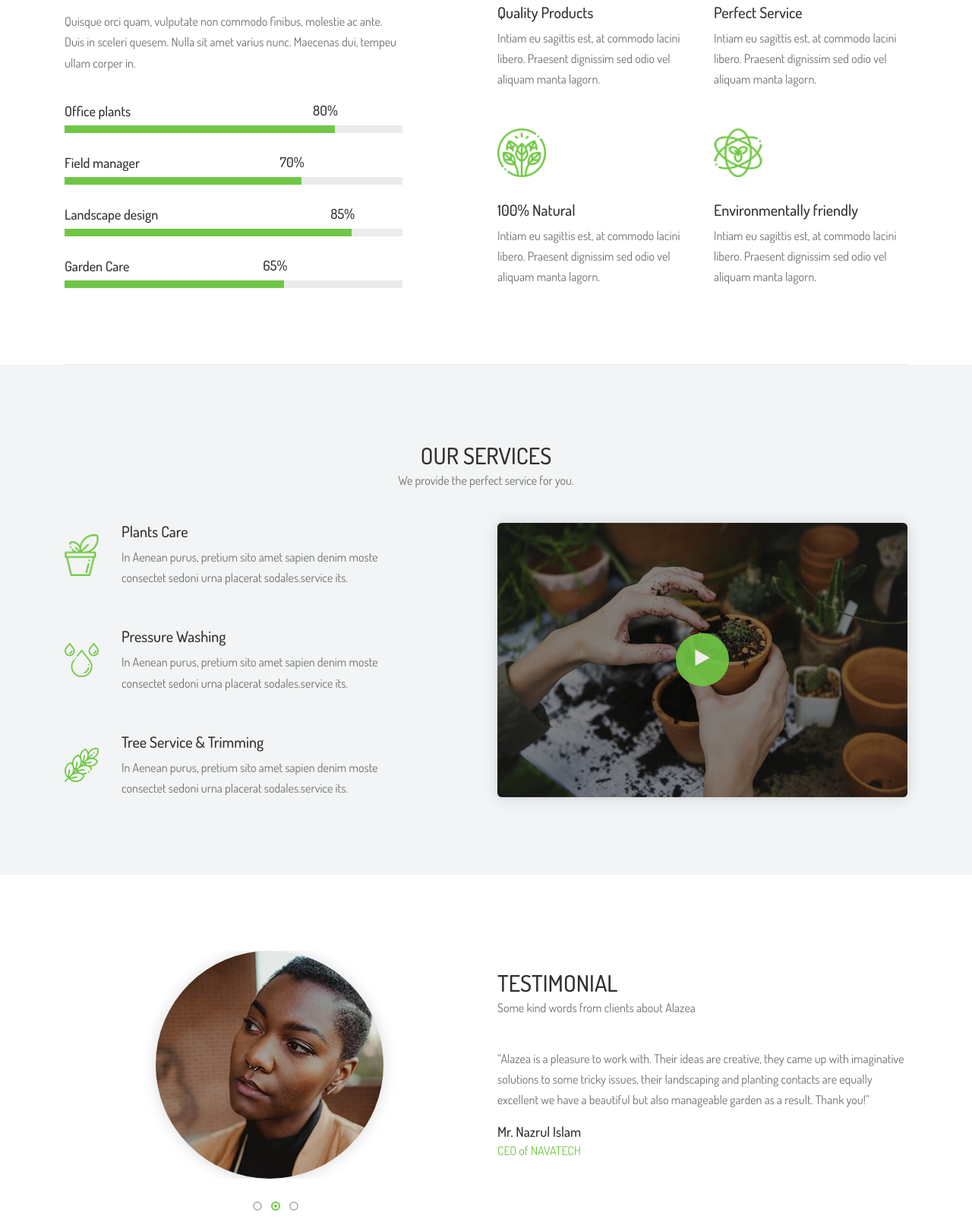
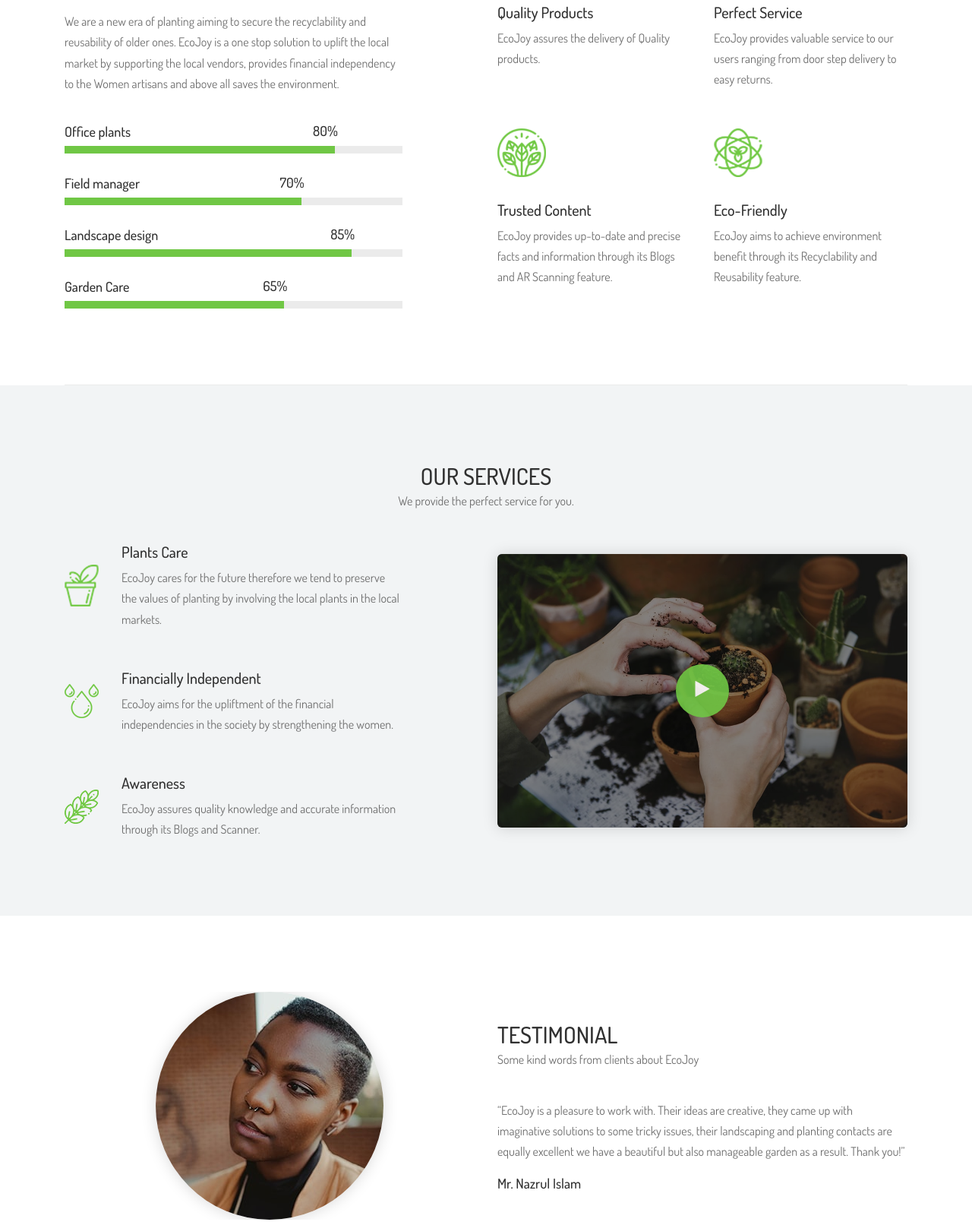
Before and after one commit to AsthaVarshney99/rakathon2022, a plain HTML site: page about.html in a window 1280 px wide. Shown: the part 545-2153 px from the top of the page at 76% size. Drawn offline with Linux system fonts and the light colour scheme; files whose address does not match are found by name.

Commit message:
changed section

```diff
--- a/about.html
+++ b/about.html
@@ -9,7 +9,7 @@
     <!-- The above 4 meta tags *must* come first in the head; any other head content must come *after* these tags -->
 
     <!-- Title -->
-    <title>Alazea - Gardening &amp; Landscaping HTML Template</title>
+    <title>EcoJoy - Gardening &amp; Landscaping HTML Template</title>
 
     <!-- Favicon -->
     <link rel="icon" href="img/core-img/favicon.ico">
@@ -191,7 +191,7 @@
                         <h2>ABOUT US</h2>
                         <p>We are leading in the plants service fields.</p>
                     </div>
-                    <p>Quisque orci quam, vulputate non commodo finibus, molestie ac ante. Duis in sceleri quesem. Nulla sit amet varius nunc. Maecenas dui, tempeu ullam corper in.</p>
+                    <p>We are a new era of planting aiming to secure the recyclability and reusability of older ones. EcoJoy is a one stop solution to uplift the local market by supporting the local vendors, provides financial independency to the Women artisans and above all saves the environment.</p>
 
                     <!-- Progress Bar Content Area -->
                     <div class="alazea-progress-bar mb-50">
@@ -249,7 +249,7 @@
                                 <div class="single-benefits-area">
                                     <img src="img/core-img/b1.png" alt="">
                                     <h5>Quality Products</h5>
-                                    <p>Intiam eu sagittis est, at commodo lacini libero. Praesent dignissim sed odio vel aliquam manta lagorn.</p>
+                                    <p>EcoJoy assures the delivery of Quality products.</p>
                                 </div>
                             </div>
 
@@ -258,7 +258,7 @@
                                 <div class="single-benefits-area">
                                     <img src="img/core-img/b2.png" alt="">
                                     <h5>Perfect Service</h5>
-                                    <p>Intiam eu sagittis est, at commodo lacini libero. Praesent dignissim sed odio vel aliquam manta lagorn.</p>
+                                    <p>EcoJoy provides valuable service to our users ranging from door step delivery to easy returns.</p>
                                 </div>
                             </div>
 
@@ -266,8 +266,8 @@
                             <div class="col-12 col-sm-6">
                                 <div class="single-benefits-area">
                                     <img src="img/core-img/b3.png" alt="">
-                                    <h5>100% Natural</h5>
-                                    <p>Intiam eu sagittis est, at commodo lacini libero. Praesent dignissim sed odio vel aliquam manta lagorn.</p>
+                                    <h5>Trusted Content</h5>
+                                    <p>EcoJoy provides up-to-date and precise facts and information through its Blogs and AR Scanning feature.</p>
                                 </div>
                             </div>
 
@@ -275,8 +275,8 @@
                             <div class="col-12 col-sm-6">
                                 <div class="single-benefits-area">
                                     <img src="img/core-img/b4.png" alt="">
-                                    <h5>Environmentally friendly</h5>
-                                    <p>Intiam eu sagittis est, at commodo lacini libero. Praesent dignissim sed odio vel aliquam manta lagorn.</p>
+                                    <h5>Eco-Friendly</h5>
+                                    <p>EcoJoy aims to achieve environment benefit through its Recyclability and Reusability feature.</p>
                                 </div>
                             </div>
                         </div>
@@ -321,7 +321,7 @@
                             <!-- Content -->
                             <div class="service-content">
                                 <h5>Plants Care</h5>
-                                <p>In Aenean purus, pretium sito amet sapien denim moste consectet sedoni urna placerat sodales.service its.</p>
+                                <p>EcoJoy cares for the future therefore we tend to preserve the values of planting by involving the local plants in the local markets.</p>
                             </div>
                         </div>
 
@@ -333,8 +333,8 @@
                             </div>
                             <!-- Content -->
                             <div class="service-content">
-                                <h5>Pressure Washing</h5>
-                                <p>In Aenean purus, pretium sito amet sapien denim moste consectet sedoni urna placerat sodales.service its.</p>
+                                <h5>Financially Independent</h5>
+                                <p>EcoJoy aims for the upliftment of the financial independencies in the society by strengthening the women.</p>
                             </div>
                         </div>
 
@@ -346,8 +346,8 @@
                             </div>
                             <!-- Content -->
                             <div class="service-content">
-                                <h5>Tree Service &amp; Trimming</h5>
-                                <p>In Aenean purus, pretium sito amet sapien denim moste consectet sedoni urna placerat sodales.service its.</p>
+                                <h5>Awareness</h5>
+                                <p>EcoJoy assures quality knowledge and accurate information through its Blogs and Scanner.</p>
                             </div>
                         </div>
 
@@ -387,12 +387,11 @@
                                         <!-- Section Heading -->
                                         <div class="section-heading">
                                             <h2>TESTIMONIAL</h2>
-                                            <p>Some kind words from clients about Alazea</p>
+                                            <p>Some kind words from clients about EcoJoy</p>
                                         </div>
-                                        <p>“Alazea is a pleasure to work with. Their ideas are creative, they came up with imaginative solutions to some tricky issues, their landscaping and planting contacts are equally excellent we have a beautiful but also manageable garden as a result. Thank you!”</p>
+                                        <p>“EcoJoy is a pleasure to work with. Their ideas are creative, they came up with imaginative solutions to some tricky issues, their landscaping and planting contacts are equally excellent we have a beautiful but also manageable garden as a result. Thank you!”</p>
                                         <div class="testimonial-author-info">
                                             <h6>Mr. Nick Jonas</h6>
-                                            <p>CEO of NAVATECH</p>
                                         </div>
                                     </div>
                                 </div>
@@ -412,12 +411,11 @@
                                         <!-- Section Heading -->
                                         <div class="section-heading">
                                             <h2>TESTIMONIAL</h2>
-                                            <p>Some kind words from clients about Alazea</p>
+                                            <p>Some kind words from clients about EcoJoy</p>
                                         </div>
-                                        <p>“Alazea is a pleasure to work with. Their ideas are creative, they came up with imaginative solutions to some tricky issues, their landscaping and planting contacts are equally excellent we have a beautiful but also manageable garden as a result. Thank you!”</p>
+                                        <p>“EcoJoy is a pleasure to work with. Their ideas are creative, they came up with imaginative solutions to some tricky issues, their landscaping and planting contacts are equally excellent we have a beautiful but also manageable garden as a result. Thank you!”</p>
                                         <div class="testimonial-author-info">
                                             <h6>Mr. Nazrul Islam</h6>
-                                            <p>CEO of NAVATECH</p>
                                         </div>
                                     </div>
                                 </div>
@@ -437,12 +435,11 @@
                                         <!-- Section Heading -->
                                         <div class="section-heading">
                                             <h2>TESTIMONIAL</h2>
-                                            <p>Some kind words from clients about Alazea</p>
+                                            <p>Some kind words from clients about EcoJoy</p>
                                         </div>
-                                        <p>“Alazea is a pleasure to work with. Their ideas are creative, they came up with imaginative solutions to some tricky issues, their landscaping and planting contacts are equally excellent we have a beautiful but also manageable garden as a result. Thank you!”</p>
+                                        <p>“EcoJoy is a pleasure to work with. Their ideas are creative, they came up with imaginative solutions to some tricky issues, their landscaping and planting contacts are equally excellent we have a beautiful but also manageable garden as a result. Thank you!”</p>
                                         <div class="testimonial-author-info">
                                             <h6>Mr. Jonas Nick</h6>
-                                            <p>CEO of NAVATECH</p>
                                         </div>
                                     </div>
                                 </div>
@@ -531,7 +528,7 @@
                     <!-- Section Heading -->
                     <div class="section-heading text-center">
                         <h2>OUR TEAM</h2>
-                        <p>A team of dedicated experienced professionals.</p>
+                        <p>A team of dedicated and enthusiastic learners.</p>
                     </div>
                 </div>
             </div>
@@ -554,8 +551,8 @@
                         </div>
                         <!-- Team Member Info -->
                         <div class="team-member-info mt-30">
-                            <h5>Joseph Corbin</h5>
-                            <p>CEO &amp; Founder</p>
+                            <h5>Anvansh</h5>
+                            <p>Team Leader</p>
                         </div>
                     </div>
                 </div>
@@ -576,8 +573,8 @@
                         </div>
                         <!-- Team Member Info -->
                         <div class="team-member-info mt-30">
-                            <h5>Tasha Deserio</h5>
-                            <p>Garden Designer</p>
+                            <h5>Vidushi Pandey</h5>
+                            <p>Team Member</p>
                         </div>
                     </div>
                 </div>
@@ -598,8 +595,8 @@
                         </div>
                         <!-- Team Member Info -->
                         <div class="team-member-info mt-30">
-                            <h5>Cody Baker</h5>
-                            <p>Plan Manager</p>
+                            <h5>Anany Tewari</h5>
+                            <p>Team Member</p>
                         </div>
                     </div>
                 </div>
@@ -620,8 +617,8 @@
                         </div>
                         <!-- Team Member Info -->
                         <div class="team-member-info mt-30">
-                            <h5>Pearl Kansas</h5>
-                            <p>Marketer</p>
+                            <h5>Astha Varshney</h5>
+                            <p>Team Member</p>
                         </div>
                     </div>
                 </div>
@@ -717,9 +714,9 @@
                             </div>
 
                             <div class="contact-information">
-                                <p><span>Address:</span> 505 Silk Rd, New York</p>
-                                <p><span>Phone:</span> +1 234 122 122</p>
-                                <p><span>Email:</span> info.deercreative@gmail.com</p>
+                                <p><span>Address:</span> KIET Group of Institutions</p>
+                                <p><span>Phone:</span> +91-9532137494</p>
+                                <p><span>Email:</span> andianurag277@gmail.com</p>
                                 <p><span>Open hours:</span> Mon - Sun: 8 AM to 9 PM</p>
                                 <p><span>Happy hours:</span> Sat: 2 PM to 4 PM</p>
                             </div>
```
